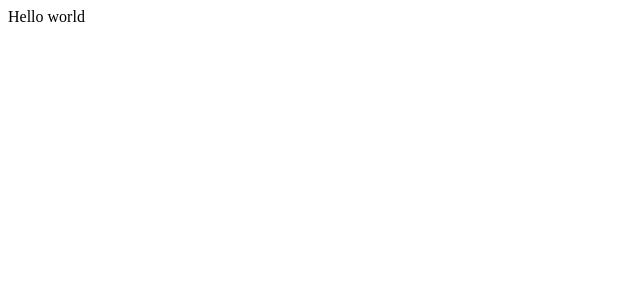
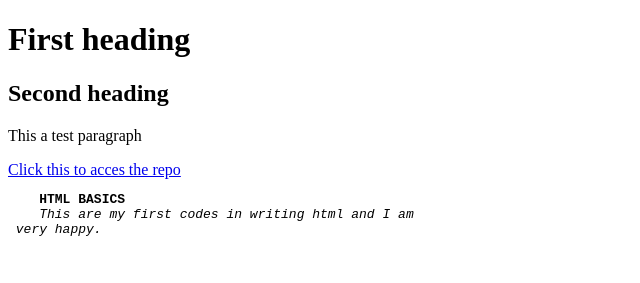
Before and after one commit to cpmkelvinkariuki/html_tutorial, a plain HTML site: page index.html in a window 1280 px wide. Shown: the whole page, without its empty margins (0-640 px from the left). Drawn offline with Linux system fonts and the light colour scheme.

Commit message:
Starting on HTML

```diff
--- a/index.html
+++ b/index.html
@@ -1,23 +1,16 @@
 <!DOCTYPE html>
-<html>
 
-<head>
-  <meta charset="utf-8">
-  <meta name="viewport" content="width=device-width">
-  <title>replit</title>
-  <link href="style.css" rel="stylesheet" type="text/css" />
-</head>
+<html
+  <body>
+<h1>First heading</h1>
+<h2>Second heading</h2>
 
-<body>
-  Hello world
-  <script src="script.js"></script>
+  <p>This a test paragraph</p>
+  <a href="https://github.co m/cpmkelvinkariuki/html_tutorial.git">Click this to acces the repo
+  </a>
+  <pre>
+    <b>HTML BASICS</b>
+    <i>This are my first codes in writing html and I am
+ very happy.</i>
 
- <!--
-  This script places a badge on your repl's full-browser view back to your repl's cover
-  page. Try various colors for the theme: dark, light, red, orange, yellow, lime, green,
-  teal, blue, blurple, magenta, pink!
-  -->
-  <script src="https://replit.com/public/js/replit-badge.js" theme="blue" defer></script>
-</body>
-
-</html>
+  </pre>
```
